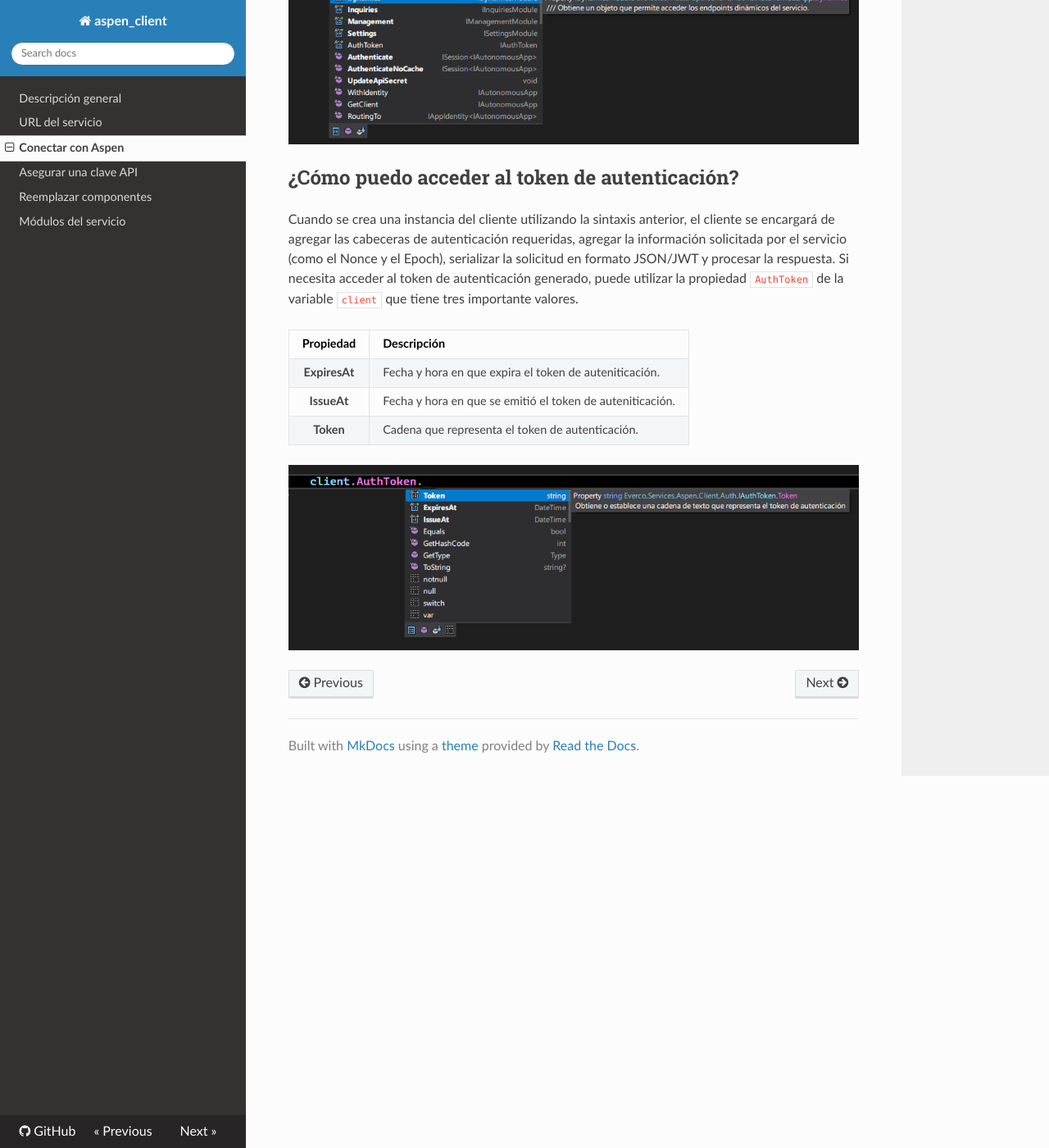
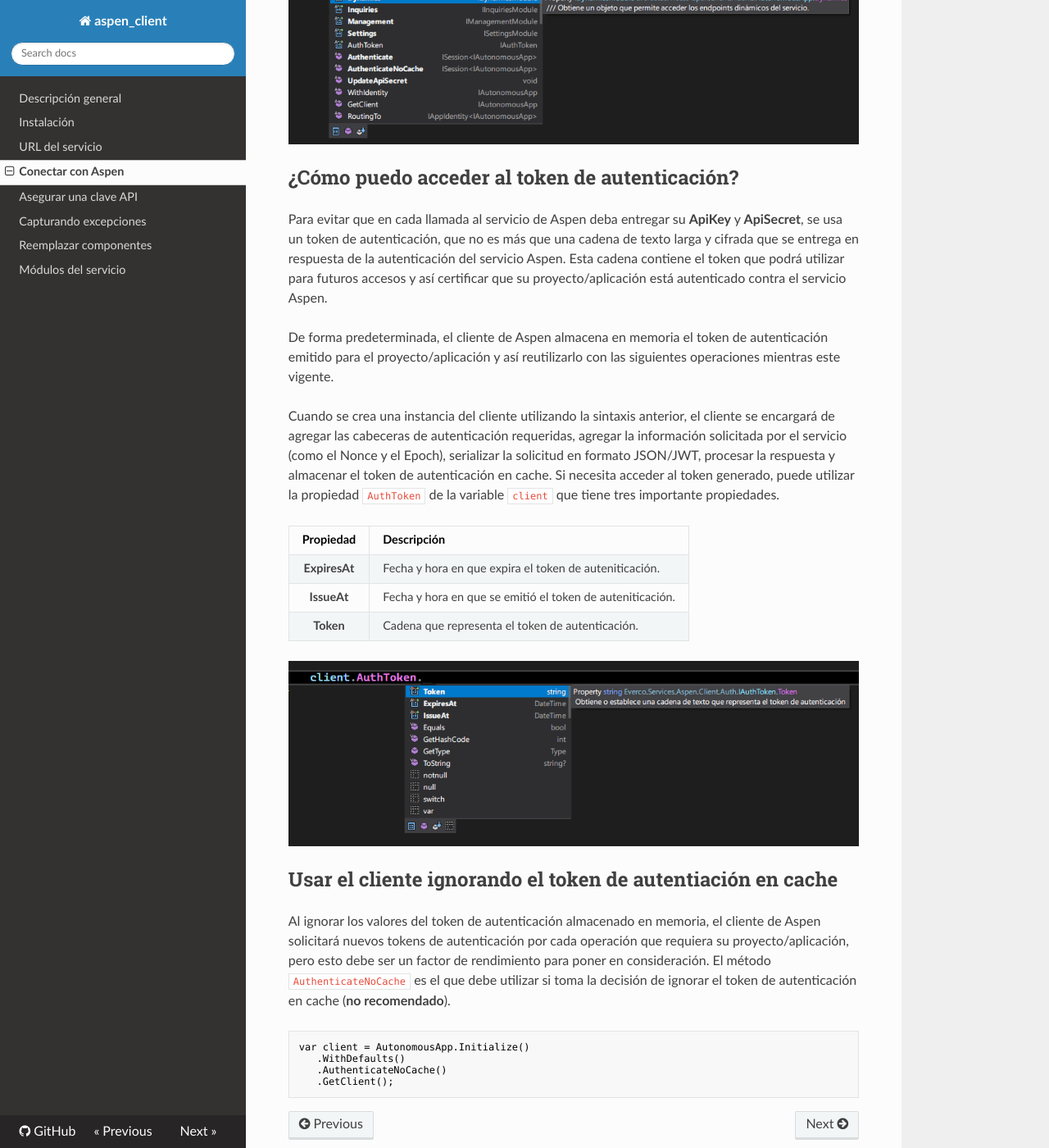
Before and after one commit to RD-Processa/Everco.Services.Aspen.Client.Docs, an MkDocs documentation site: the page built from docs/ManageApiKey.md, in a window 1280 px wide and 1400 px high, scrolled down 1944 px. Shown: the whole window at 82% size. Built offline with MkDocs 1.6.1, drawn with Linux system fonts in a browser that asks for light colours; nearby versions of some CDN libraries; old or Windows-style settings are respelled for this version of MkDocs.

Commit message:
AspenException

````diff
--- a/docs/ManageApiKey.md
+++ b/docs/ManageApiKey.md
@@ -54,7 +54,11 @@ A través de la variable `client` podrá acceder a los módulos del servicio Asp
 
 ## ¿Cómo puedo acceder al token de autenticación?
 
-Cuando se crea una instancia del cliente utilizando la sintaxis anterior, el cliente se encargará de agregar las cabeceras de autenticación requeridas, agregar la información solicitada por el servicio (como el Nonce y el Epoch), serializar la solicitud en formato JSON/JWT y procesar la respuesta. Si necesita acceder al token de autenticación generado, puede utilizar la propiedad `AuthToken` de la variable `client` que tiene tres importante valores.
+Para evitar que en cada llamada al servicio de Aspen deba entregar su **ApiKey** y **ApiSecret**, se usa un token de autenticación, que no es más que una cadena de texto larga y cifrada que se entrega en respuesta de la autenticación del servicio Aspen. Esta cadena contiene el token que podrá utilizar para futuros accesos y así certificar que su proyecto/aplicación está autenticado contra el servicio Aspen.
+
+De forma predeterminada, el cliente de Aspen almacena en memoria el token de autenticación emitido para el proyecto/aplicación y así reutilizarlo con las siguientes operaciones mientras este vigente.
+
+Cuando se crea una instancia del cliente utilizando la sintaxis anterior, el cliente se encargará de agregar las cabeceras de autenticación requeridas, agregar la información solicitada por el servicio (como el Nonce y el Epoch), serializar la solicitud en formato JSON/JWT, procesar la respuesta y almacenar el token de autenticación en cache. Si necesita acceder al token generado, puede utilizar la propiedad `AuthToken` de la variable `client` que tiene tres importante propiedades.
 
 | Propiedad | Descripción |
 | :-:|---|
@@ -63,3 +67,14 @@ Cuando se crea una instancia del cliente utilizando la sintaxis anterior, el cli
 | **Token** | Cadena que representa el token de autenticación. |
 
 ![AuthToken](https://github.com/RD-Processa/Everco.Services.Aspen.Client.Docs/blob/master/images/AuthToken.png?raw=true)
+
+## Usar el cliente ignorando el token de autentiación en cache
+
+Al ignorar los valores del token de autenticación almacenado en memoria, el cliente de Aspen solicitará nuevos tokens de autenticación por cada operación que requiera su proyecto/aplicación, pero esto debe ser un factor de rendimiento para poner en consideración. El método `AuthenticateNoCache` es el que debe utilizar si toma la decisión de ignorar el token de autenticación en cache \(**no recomendado**\).
+
+```c#
+var client = AutonomousApp.Initialize()
+   .WithDefaults()
+   .AuthenticateNoCache()
+   .GetClient();
+```
--- a/mkdocs.yml
+++ b/mkdocs.yml
@@ -5,8 +5,10 @@ repo_url: https://github.com/RD-Processa/Everco.Services.Aspen.Client.Docs
 
 pages:
 - Descripción general: Quickstart.md
+- Instalación: Install.md
 - URL del servicio: Hosting.md
 - Conectar con Aspen: ManageApiKey.md
 - Asegurar una clave API: SecuringApiKey.md
+- Capturando excepciones: AspenException.md
 - Reemplazar componentes: ServiceLocator.md
 - Módulos del servicio: Modules.md
````
Also changed, not shown: docs/AspenException.md (added, +31 -0 lines), docs/Install.md (added, +16 -0 lines), images/AspenException.png (added).
